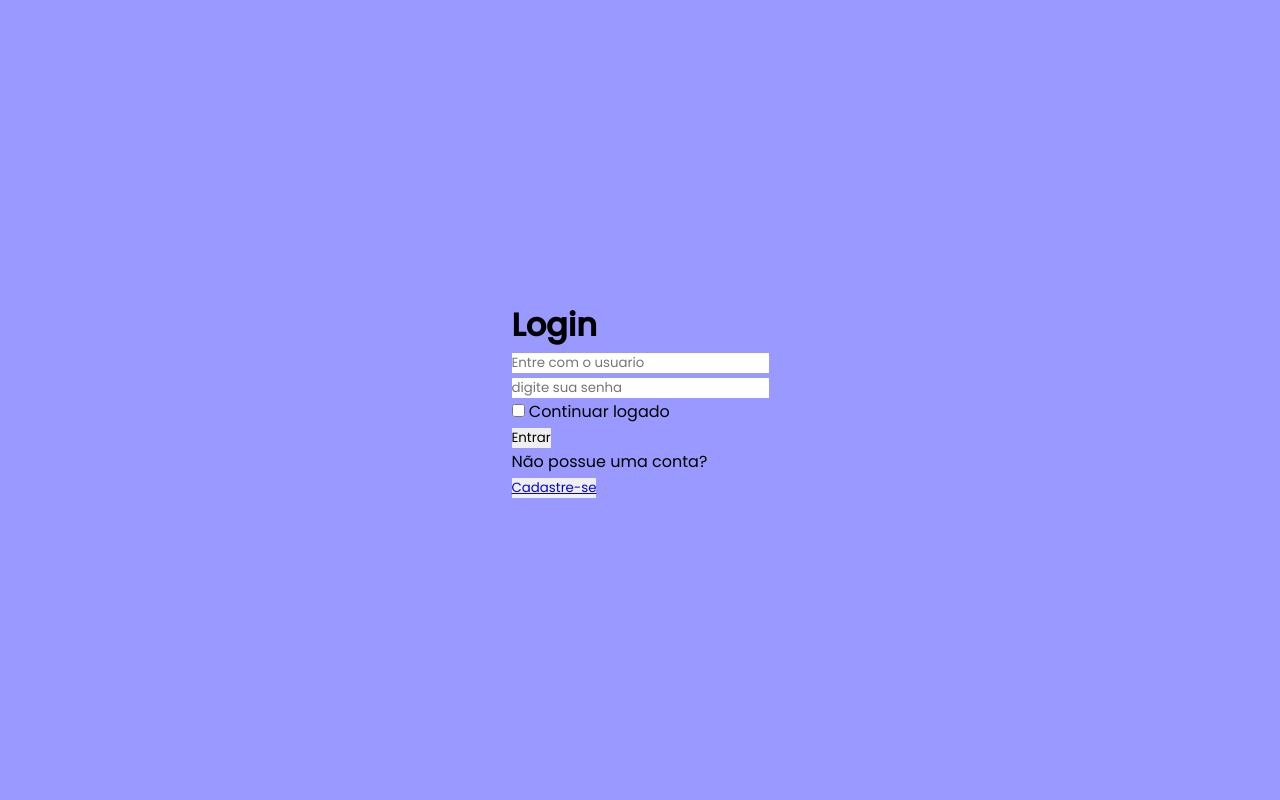
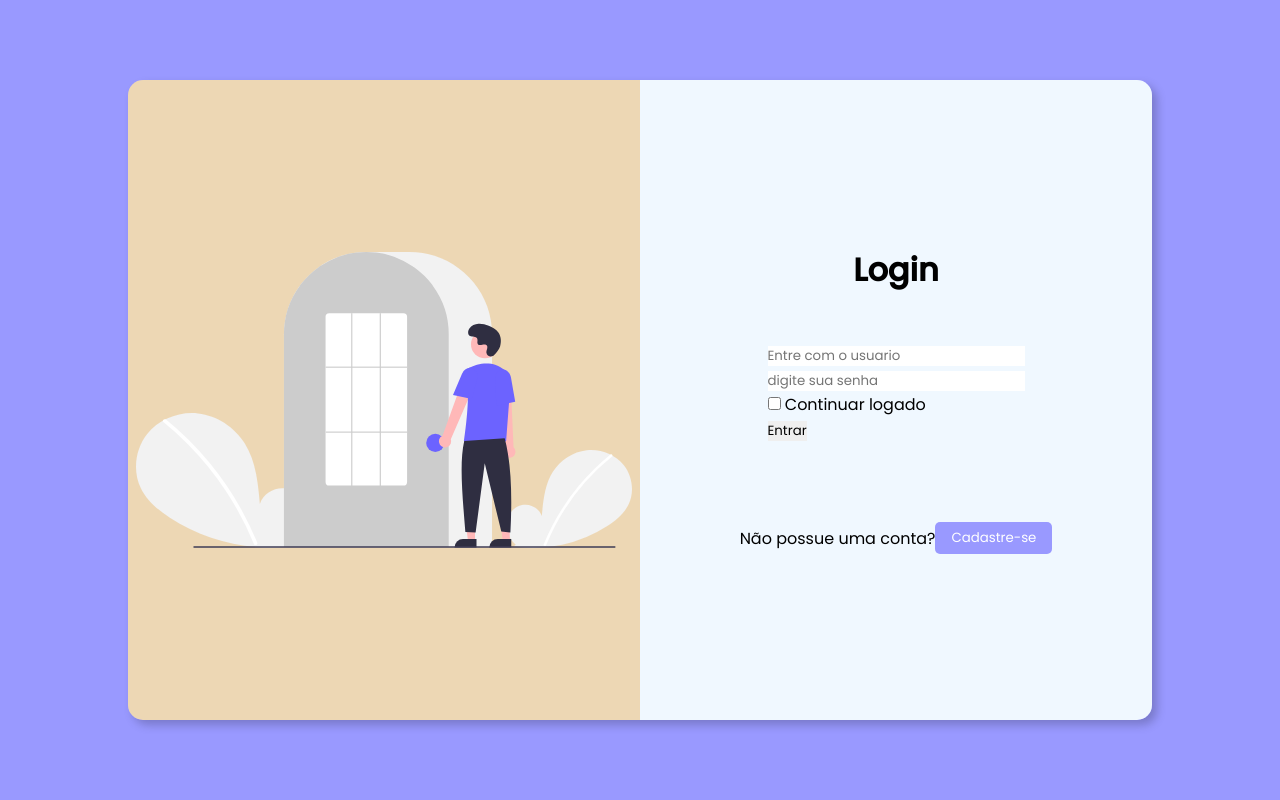
Before and after one commit to Jaime-Dantas/formulario, a PHP site: page /login.html in a window 1280 px wide. Run offline with PHP 8.4, Linux system fonts and the light colour scheme.

Commit message:
Modificação no CSS de botão e formulario

```diff
--- a/CSS/estilos.css
+++ b/CSS/estilos.css
@@ -8,10 +8,77 @@
   font-family: 'Poppins', sans-serif;
 }
 body{
-  background: #9999ff;
+  width: 100%;
+  height: 100vh;
   display: flex;
   justify-content: center;
   align-items: center;
-  min-height: 100vh;
-  min-height: 100vh;
+  background: #9999ff;
 }
+
+a {
+  text-decoration: none;
+}
+
+.container{
+  width: 80%;
+  height: 80vh;
+  display: flex;
+  border-radius: 15px;
+  box-shadow: 5px 5px 10px rgb(0, 0, 0, .212);
+}
+
+.image-form{
+  width: 50%;
+  display: flex;
+  justify-content: center;
+  align-items: center;
+  padding: 1rem;
+  background-color: #fde3a7d7;
+  border-radius: 15px 0 0 15px;
+}
+
+.image-form img{
+  width: 31rem;
+
+}
+
+.form{
+  width: 50%;
+  display: flex;
+  justify-content: center;
+  align-items: center;
+  flex-direction: column;
+  background-color: aliceblue;
+  padding: 3rem;
+  border-radius: 0 15px 15px 0;
+}
+
+.titulo-login{
+  margin-bottom: 3rem;
+  display: flex;
+  justify-content: center;
+}
+
+/*=== Footer ===*/
+.footer{
+  margin-top: 5rem;
+  justify-content: center;
+  align-items: center;
+  display: flex;
+}
+
+.footer button:hover{
+  background-color: #6b6bf7;
+}
+
+.footer button a{
+  color: #fff;
+}
+.btn-cadastro{
+  border: none;
+  padding: 0.4rem 1rem;
+  border-radius: 5px;
+  cursor: pointer;
+  background-color: #9999ff;
+}
--- a/login.html
+++ b/login.html
@@ -10,7 +10,7 @@
 <body>
   <div class="container">
     <div class="image-form"> <!--DIV DA IMAGEM DO FORM-->
-
+      <img src="img/undraw_login_re_4vu2.svg" alt="login">
     </div>
     <div class="form"> <!--TODO O CONEUDO DO FORM-->
         <form action="controller/servidor.php" method="POST">
@@ -42,8 +42,10 @@
        <div class="footer">
         <span>Não possue uma conta?</span>
         <br>
-        <button><a href="cadastro.php">Cadastre-se</a></button>
-       </div>
+        <div>
+          <button class="btn-cadastro"><a href="cadastro.php">Cadastre-se</a></button>
+        </div>
+        </div>
     </div>
   </div>
 
```
Also changed, not shown: img/cadastro.png (added), img/login.png (added), img/undraw_Web_development_0l6v.png (added), img/undraw_login_re_4vu2.svg (added).
